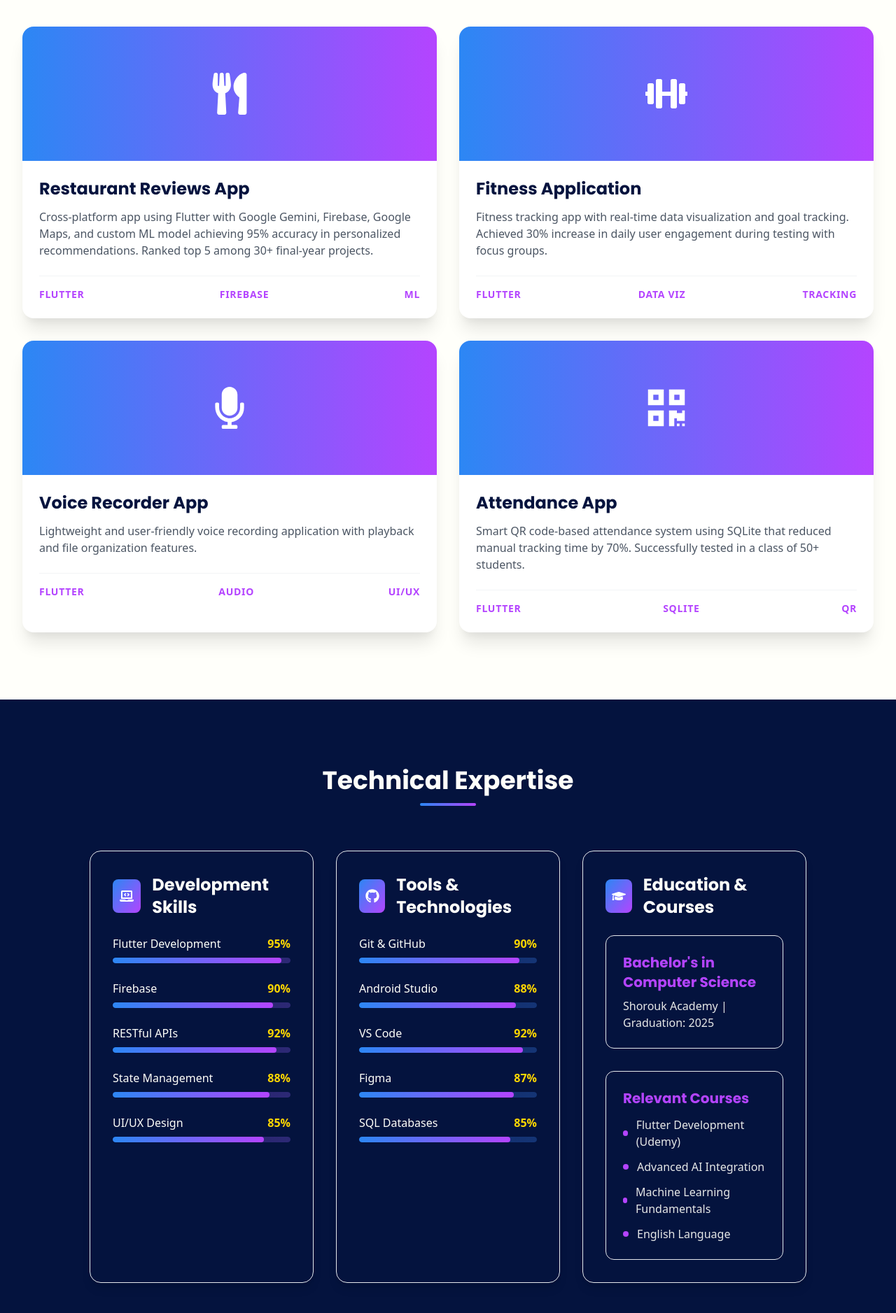
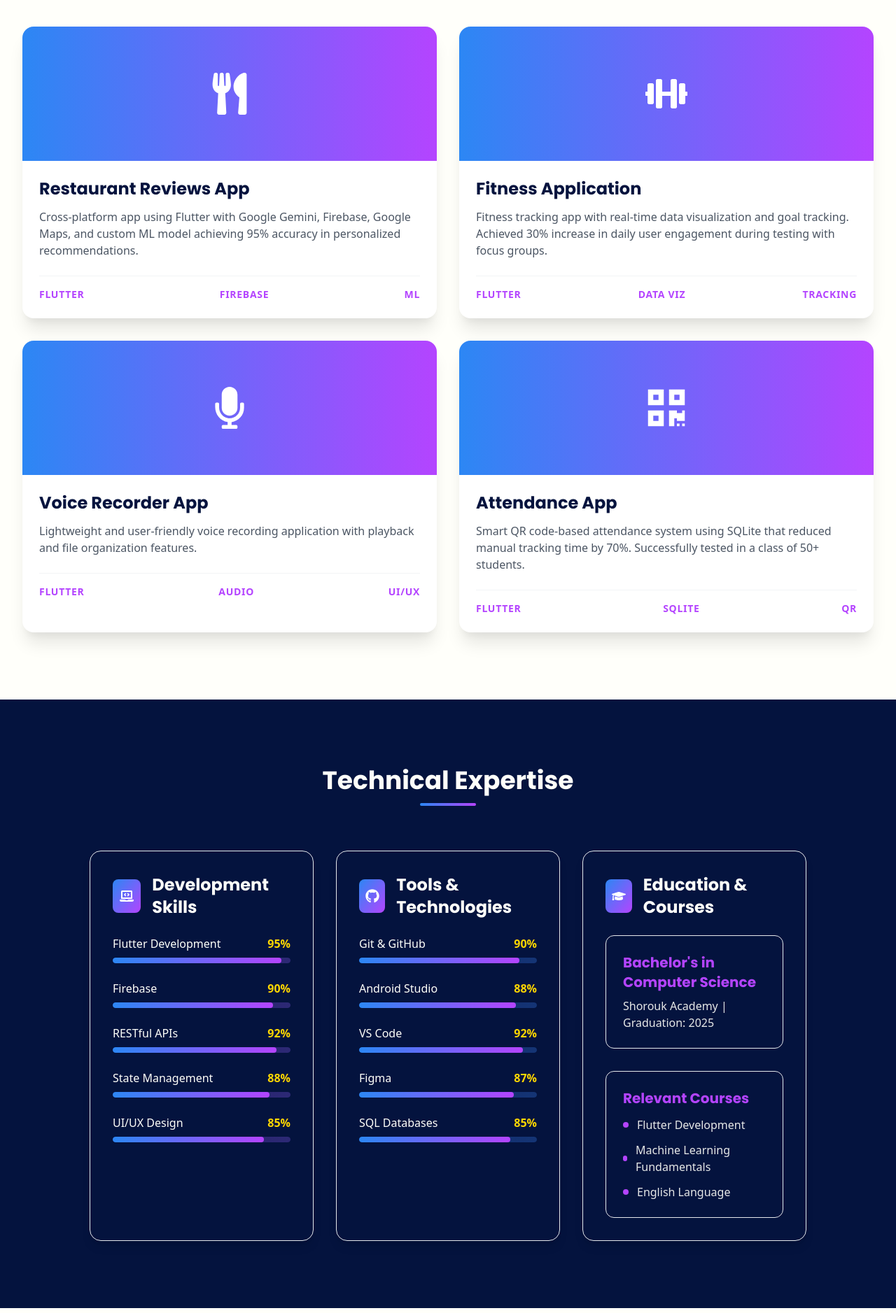
Before and after one commit to keronabil20/portfolio, a React (Create React App) app: page / in a window 1280 px wide. Shown: the part 2190-4067 px from the top of the page at 70% size. Built offline with nearby package versions, Linux system fonts and the light colour scheme.

Commit message:
Update App.jsx

```diff
--- a/src/App.jsx
+++ b/src/App.jsx
@@ -214,7 +214,7 @@ const App = () => {
               {
                 title: 'Restaurant Reviews App',
                 icon: <FaUtensils className="text-6xl" />,
-                description: 'Cross-platform app using Flutter with Google Gemini, Firebase, Google Maps, and custom ML model achieving 95% accuracy in personalized recommendations. Ranked top 5 among 30+ final-year projects.',
+                description: 'Cross-platform app using Flutter with Google Gemini, Firebase, Google Maps, and custom ML model achieving 95% accuracy in personalized recommendations.',
                 tags: ['Flutter', 'Firebase', 'ML']
               },
               {
@@ -354,11 +354,7 @@ const App = () => {
                     <ul className="space-y-3">
                       <li className="flex items-center">
                         <span className="w-2 h-2 bg-accent rounded-full mr-3"></span>
-                        <span className="opacity-90">Flutter Development (Udemy)</span>
-                      </li>
-                      <li className="flex items-center">
-                        <span className="w-2 h-2 bg-accent rounded-full mr-3"></span>
-                        <span className="opacity-90">Advanced AI Integration</span>
+                        <span className="opacity-90">Flutter Development </span>
                       </li>
                       <li className="flex items-center">
                         <span className="w-2 h-2 bg-accent rounded-full mr-3"></span>
```
